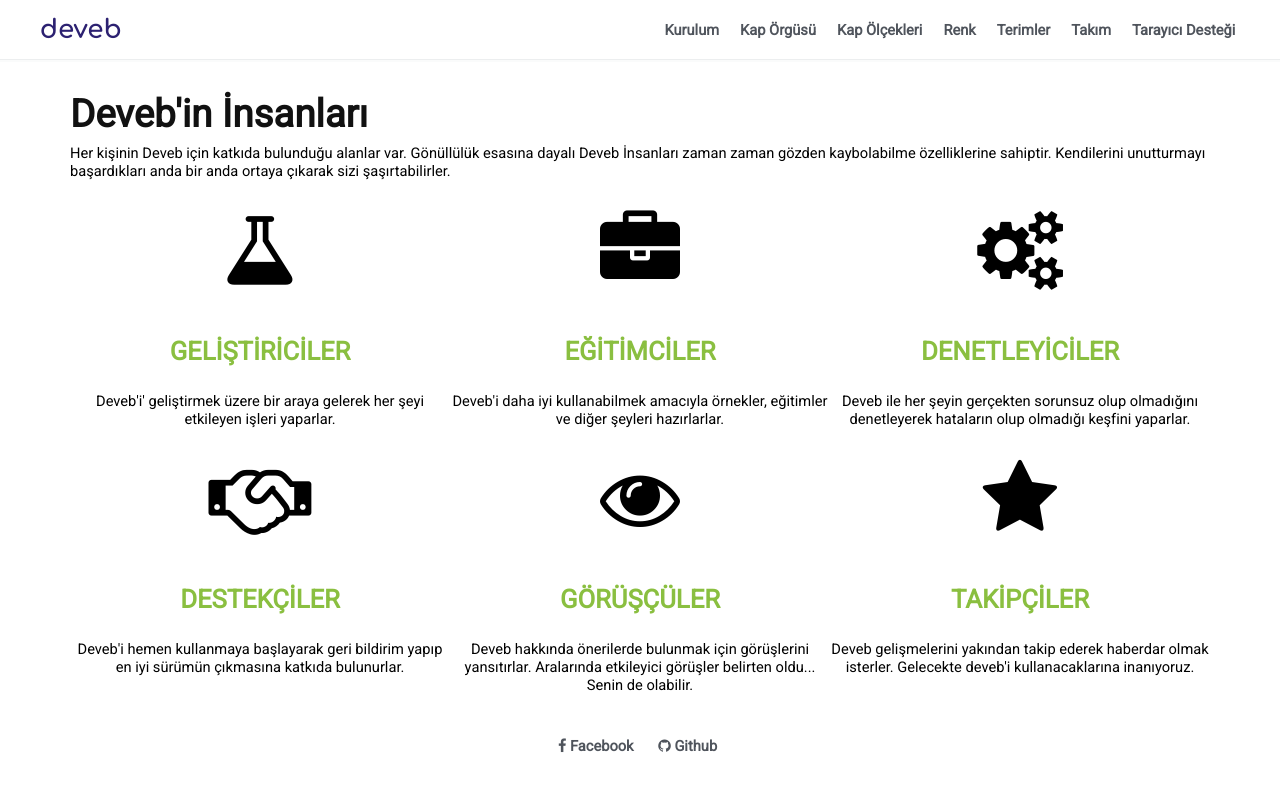
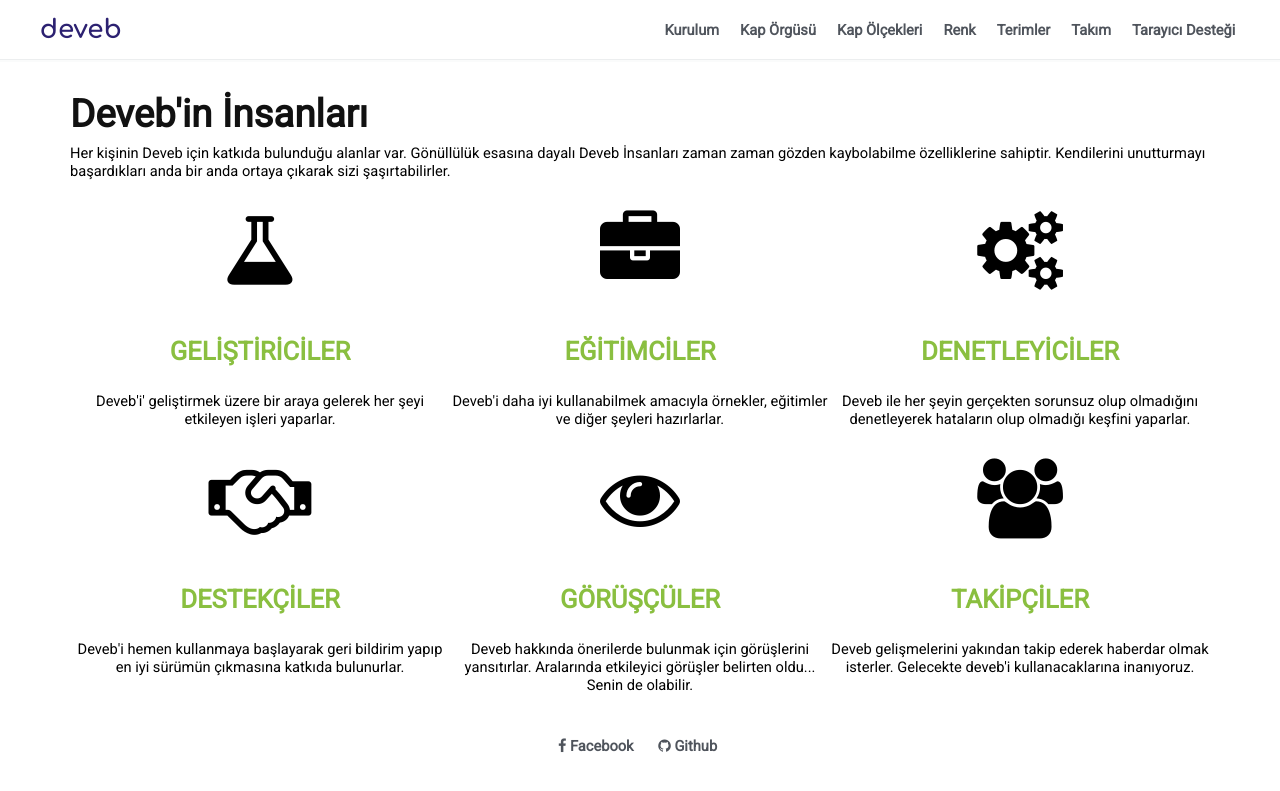
Before and after one commit to data-deveb/data-deveb.github.io, a Jekyll site: the page built from belgeler/takim.html, in a window 1280 px wide. Shown: the top 791 px of the page. Built offline with Jekyll 4.4.1, drawn with Linux system fonts in a browser that asks for light colours.

Commit message:
Düzeltmeler

```diff
--- a/belgeler/takim.html
+++ b/belgeler/takim.html
@@ -43,7 +43,7 @@
   </div>
   <div data-gnl="1" data-kçk="1" data-ort="1">
     <div>
-      <i class="fa fa-star beri-2" style="font-size:60pt;"></i> <br>
+      <i class="fa fa-group beri-2" style="font-size:60pt;"></i> <br>
       <h2 data-metin="olumlu">TAKİPÇİLER</h2> <br>
       Deveb gelişmelerini yakından takip ederek haberdar olmak isterler. Gelecekte deveb'i kullanacaklarına inanıyoruz.
     </div>
```
